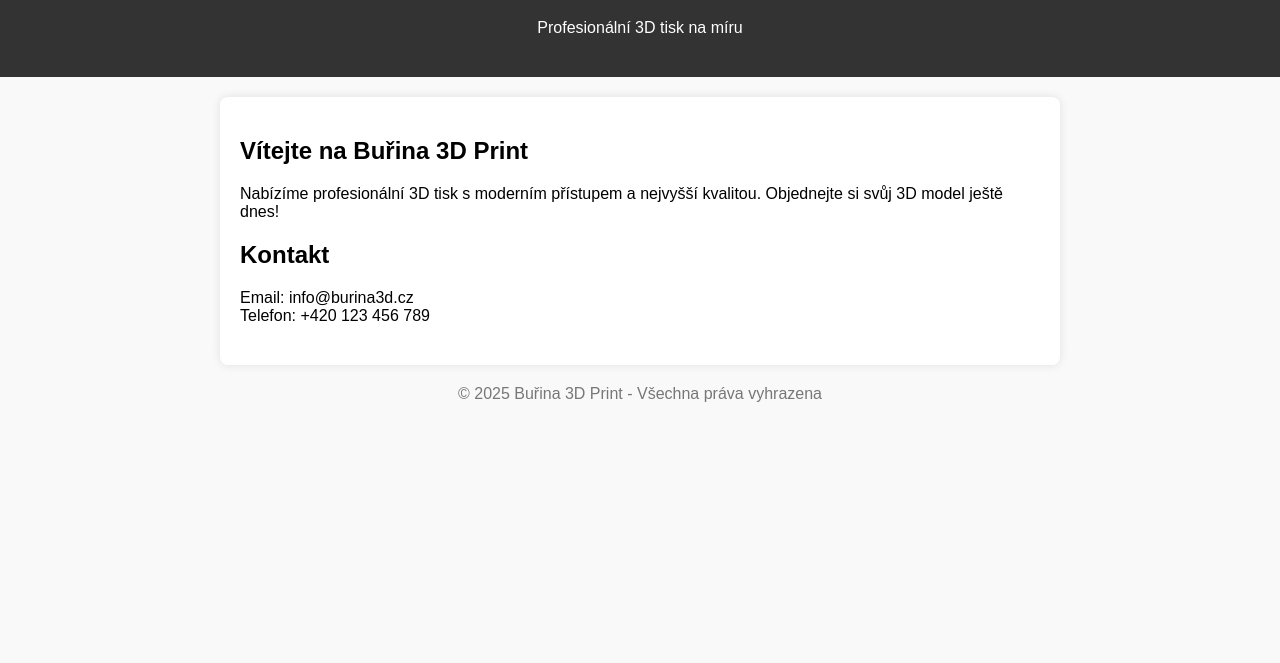
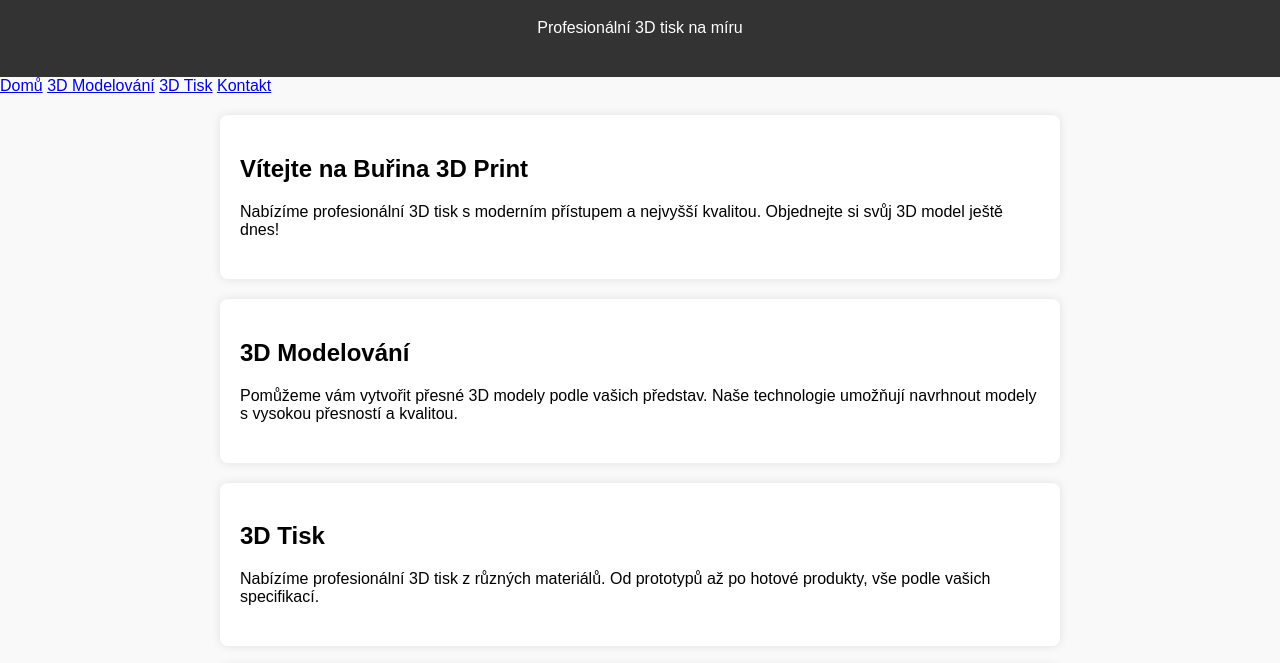
Before and after one commit to burina1112/burina3dprint, a plain HTML site: page index.html in a window 1280 px wide. Shown: the part 85-748 px from the top of the page. Drawn offline with Linux system fonts and the light colour scheme.

Commit message:
Update index.html

```diff
--- a/index.html
+++ b/index.html
@@ -12,12 +12,35 @@
         <p>Profesionální 3D tisk na míru</p>
     </header>
 
-    <main>
+    <nav>
+        <a href="#home">Domů</a>
+        <a href="#modeling">3D Modelování</a>
+        <a href="#printing">3D Tisk</a>
+        <a href="#contact">Kontakt</a>
+    </nav>
+
+    <main id="home">
         <section>
             <h2>Vítejte na Buřina 3D Print</h2>
             <p>Nabízíme profesionální 3D tisk s moderním přístupem a nejvyšší kvalitou. Objednejte si svůj 3D model ještě dnes!</p>
         </section>
+    </main>
 
+    <main id="modeling">
+        <section>
+            <h2>3D Modelování</h2>
+            <p>Pomůžeme vám vytvořit přesné 3D modely podle vašich představ. Naše technologie umožňují navrhnout modely s vysokou přesností a kvalitou.</p>
+        </section>
+    </main>
+
+    <main id="printing">
+        <section>
+            <h2>3D Tisk</h2>
+            <p>Nabízíme profesionální 3D tisk z různých materiálů. Od prototypů až po hotové produkty, vše podle vašich specifikací.</p>
+        </section>
+    </main>
+
+    <main id="contact">
         <section>
             <h2>Kontakt</h2>
             <p>Email: info@burina3d.cz<br>Telefon: +420 123 456 789</p>
```
